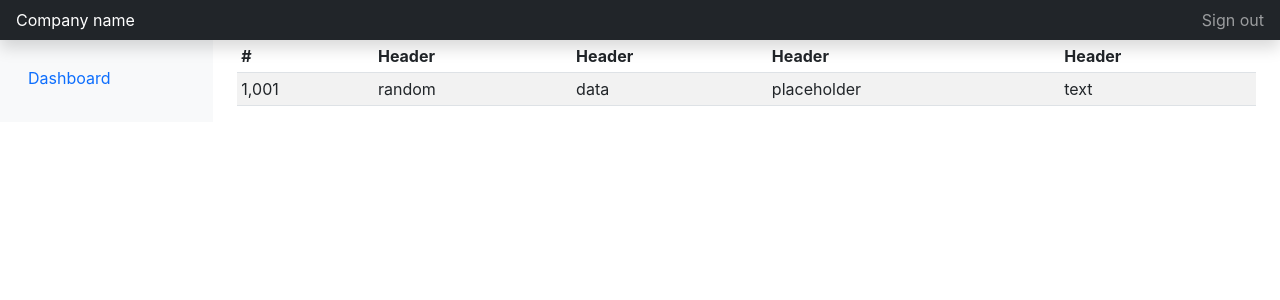
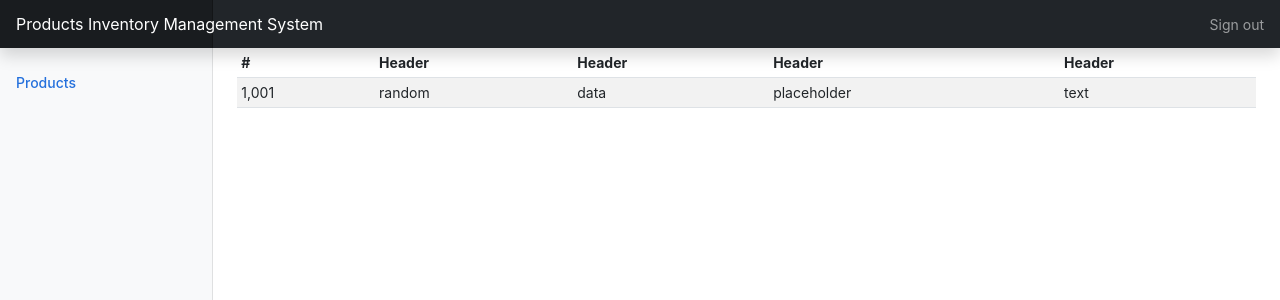
Before and after one commit to lobiit/Product-Microservices-Front-End-with-React, a React (Create React App) app: page / in a window 1280 px wide. Shown: the top 300 px of the page. Built offline with nearby package versions, Linux system fonts and the light colour scheme.

Commit message:
added styling

```diff
--- a/src/App.js
+++ b/src/App.js
@@ -5,7 +5,7 @@ function App() {
     <div className="App">
 
       <header class="navbar navbar-dark sticky-top bg-dark flex-md-nowrap p-0 shadow">
-        <a class="navbar-brand col-md-3 col-lg-2 me-0 px-3 fs-6" href="#">Company name</a>
+        <a class="navbar-brand col-md-3 col-lg-2 me-0 px-3 fs-6" href="#">Products Inventory Management System</a>
         <div class="navbar-nav">
           <div class="nav-item text-nowrap">
             <a class="nav-link px-3" href="#">Sign out</a>
@@ -20,8 +20,7 @@ function App() {
               <ul class="nav flex-column">
                 <li class="nav-item">
                   <a class="nav-link active" aria-current="page" href="#">
-                    <span data-feather="home" class="align-text-bottom"></span>
-                    Dashboard
+                    Products
                   </a>
                 </li>
 
--- a/src/index.css
+++ b/src/index.css
@@ -11,3 +11,95 @@ code {
   font-family: source-code-pro, Menlo, Monaco, Consolas, 'Courier New',
     monospace;
 }
+body {
+  font-size: .875rem;
+}
+
+.feather {
+  width: 16px;
+  height: 16px;
+}
+
+/*
+ * Sidebar
+ */
+
+.sidebar {
+  position: fixed;
+  top: 0;
+  /* rtl:raw:
+  right: 0;
+  */
+  bottom: 0;
+  /* rtl:remove */
+  left: 0;
+  z-index: 100; /* Behind the navbar */
+  padding: 48px 0 0; /* Height of navbar */
+  box-shadow: inset -1px 0 0 rgba(0, 0, 0, .1);
+}
+
+@media (max-width: 767.98px) {
+  .sidebar {
+    top: 5rem;
+  }
+}
+
+.sidebar-sticky {
+  height: calc(100vh - 48px);
+  overflow-x: hidden;
+  overflow-y: auto; /* Scrollable contents if viewport is shorter than content. */
+}
+
+.sidebar .nav-link {
+  font-weight: 500;
+  color: #333;
+}
+
+.sidebar .nav-link .feather {
+  margin-right: 4px;
+  color: #727272;
+}
+
+.sidebar .nav-link.active {
+  color: #2470dc;
+}
+
+.sidebar .nav-link:hover .feather,
+.sidebar .nav-link.active .feather {
+  color: inherit;
+}
+
+.sidebar-heading {
+  font-size: .75rem;
+}
+
+/*
+ * Navbar
+ */
+
+.navbar-brand {
+  padding-top: .75rem;
+  padding-bottom: .75rem;
+  background-color: rgba(0, 0, 0, .25);
+  box-shadow: inset -1px 0 0 rgba(0, 0, 0, .25);
+}
+
+.navbar .navbar-toggler {
+  top: .25rem;
+  right: 1rem;
+}
+
+.navbar .form-control {
+  padding: .75rem 1rem;
+}
+
+.form-control-dark {
+  color: #fff;
+  background-color: rgba(255, 255, 255, .1);
+  border-color: rgba(255, 255, 255, .1);
+}
+
+.form-control-dark:focus {
+  border-color: transparent;
+  box-shadow: 0 0 0 3px rgba(255, 255, 255, .25);
+}
```
